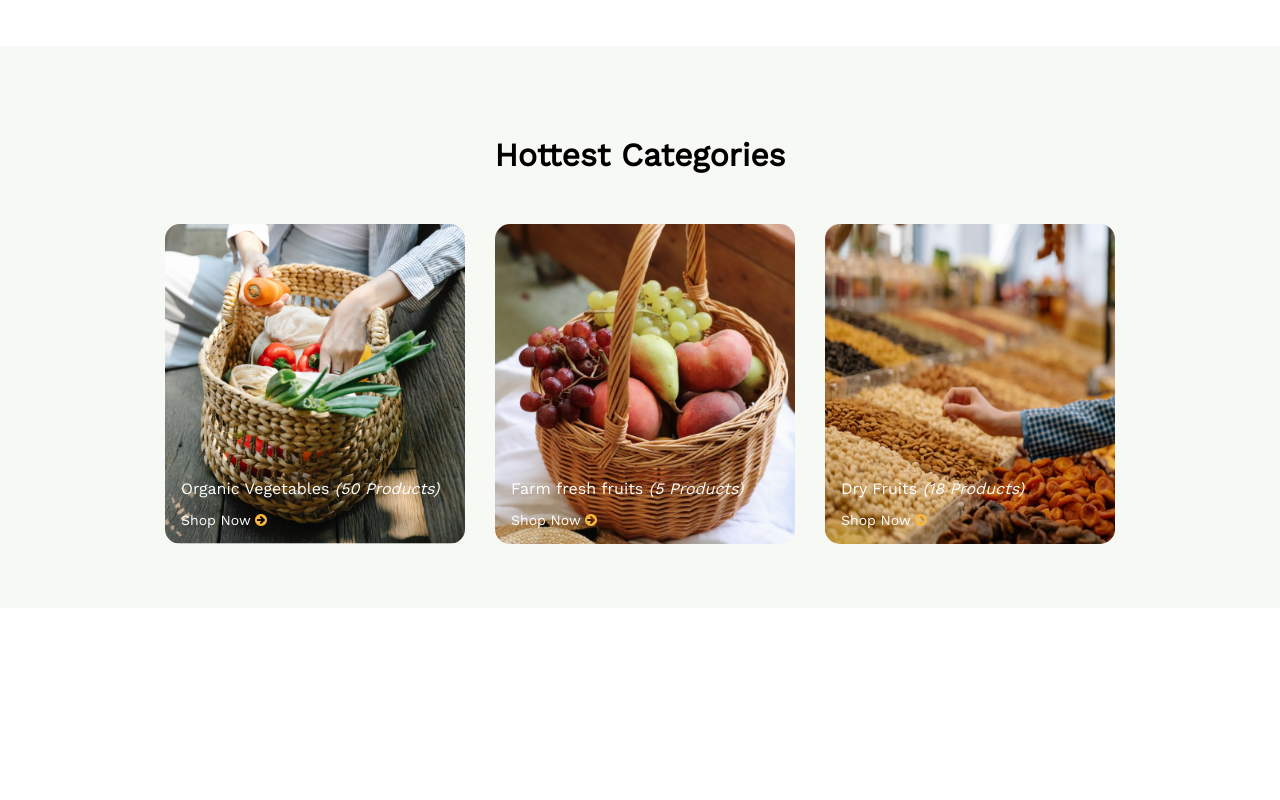
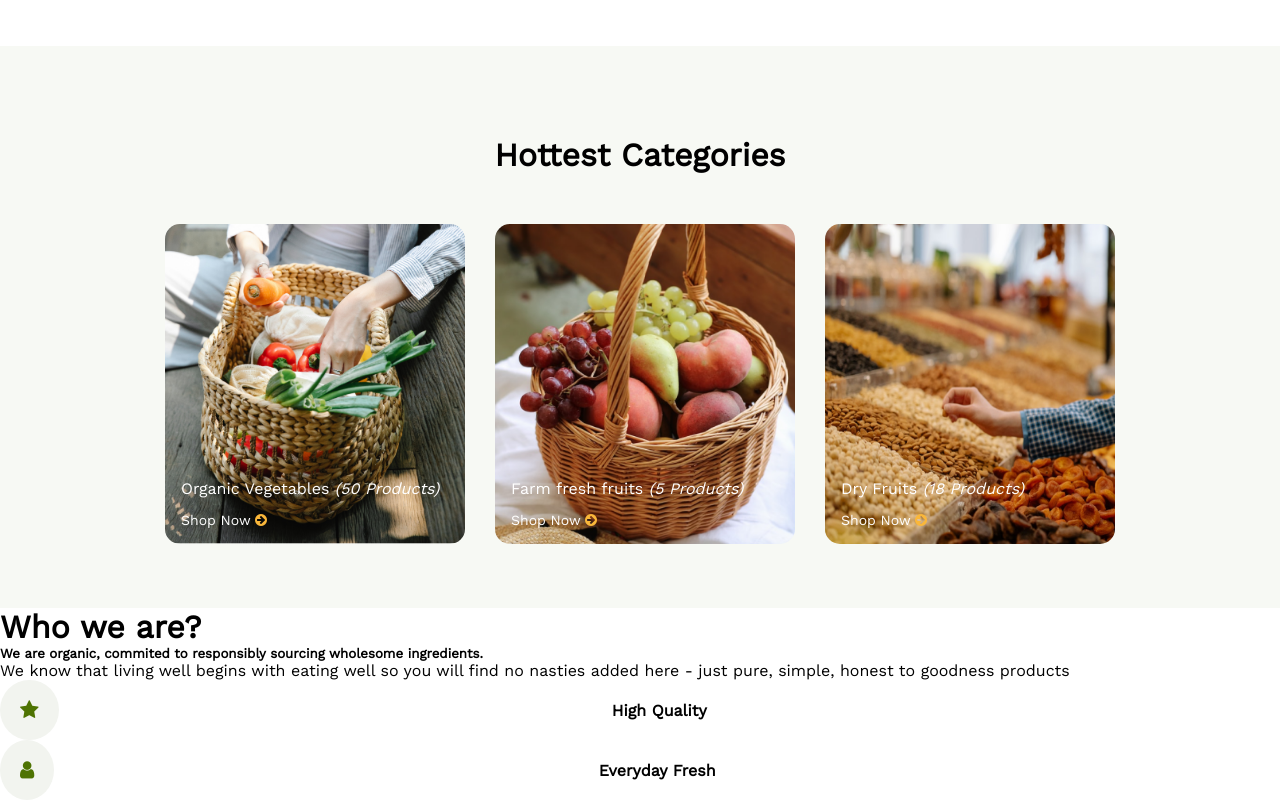
Before and after one commit to sandeepatcodewing/TestProject, a plain HTML site: page index.html in a window 1280 px wide. Shown: the part 1781-2581 px from the top of the page. Before the commit the page ends 2389 px from the top, so only its background shows below. Drawn offline with nearby package versions, Linux system fonts and the light colour scheme.

Commit message:
Who-we-are part started

```diff
--- a/assests/css/style.css
+++ b/assests/css/style.css
@@ -504,7 +504,7 @@ body {
     border-radius: 15px;
 }
 
-.card-item>img::after {
+.card-item>img:after {
     position: relative;
     content: '';
     position: absolute;
@@ -533,3 +533,12 @@ body {
 .bottom-left>.fa-arrow-circle-right {
     color: #fab73a;
 }
+
+.fa-star {
+    margin-right: 10px;
+    padding: 20px;
+    font-size: 20px;
+    color: #4E7302;
+    background-color: #F2F4EF;
+    border-radius: 50%;
+}
--- a/index.html
+++ b/index.html
@@ -269,25 +269,68 @@
         <div class="categories-items">
             <div class="card-item">
                 <img src="assests/images/category-list-image/Image.png" width="300" height="320" />
-                <div class="bottom-left-up">Organic Vegetables
-                    <i>(50 Products)</i></div>
-                <div class="bottom-left">Shop Now <i class="fa fa-arrow-circle-right" aria-hidden="true"></i></div>
+                <div class="bottom-left-up">
+                    Organic Vegetables
+                    <i>(50 Products)</i>
+                </div>
+                <div class="bottom-left">
+                    Shop Now
+                    <i class="fa fa-arrow-circle-right" aria-hidden="true"></i>
+                </div>
             </div>
 
             <div class="card-item">
                 <img src="assests/images/category-list-image/fruits.png" width="300" height="320" />
-                <div class="bottom-left-up">Farm fresh fruits
-                    <i>(5 Products)</i></div>
-                <div class="bottom-left">Shop Now <i class="fa fa-arrow-circle-right" aria-hidden="true"></i></div>
+                <div class="bottom-left-up">
+                    Farm fresh fruits
+                    <i>(5 Products)</i>
+                </div>
+                <div class="bottom-left">
+                    Shop Now
+                    <i class="fa fa-arrow-circle-right" aria-hidden="true"></i>
+                </div>
             </div>
 
             <div class="card-item">
                 <img src="assests/images/category-list-image/pickup.png" width="290" height="320" />
-                <div class="bottom-left-up">Dry Fruits
-                    <i>(18 Products)</i></div>
-                <div class="bottom-left">Shop Now <i class="fa fa-arrow-circle-right" aria-hidden="true"></i></div>
+                <div class="bottom-left-up">
+                    Dry Fruits
+                    <i>(18 Products)</i>
+                </div>
+                <div class="bottom-left">
+                    Shop Now
+                    <i class="fa fa-arrow-circle-right" aria-hidden="true"></i>
+                </div>
             </div>
         </div>
+    </div>
+
+    <!-- who we are -->
+    <div class="who-we-are">
+        <div class="we-contnet">
+            <h1>Who we are?</h1>
+            <h5>We are organic, commited to responsibly sourcing wholesome ingredients.</h5>
+            <p>We know that living well begins with eating well so you will find no nasties added here - just pure, simple, honest to goodness products</p>
+            <div class="high-quality">
+                <div class="user-icon">
+                    <i class="fa fa-star" aria-hidden="true"></i>
+                    <div class="two-text">
+                        <p><b>High Quality</b></p>
+                    </div>
+                </div>
+            </div>
+            <div class="everyday">
+                <div class="user-icon">
+                    <i class="fa fa-user" aria-hidden="true"></i>
+                    <div class="two-text">
+                        <p><b>Everyday Fresh</b></p>
+                    </div>
+                </div>
+            </div>
+            <div class="button-learn"></div>
+        </div>
+        <div class="content-image"></div>
+    </div>
 </body>
 
 </html>
```
